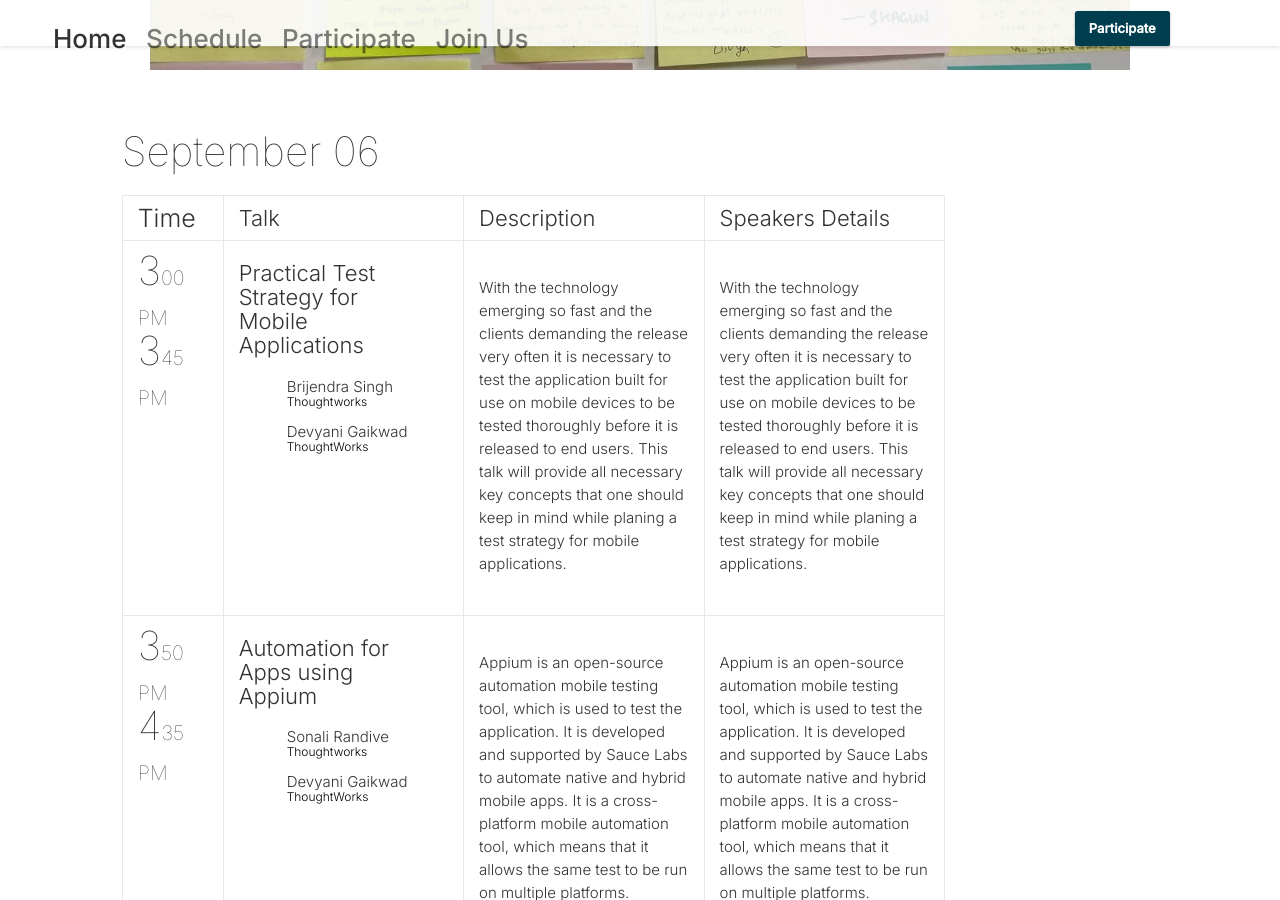
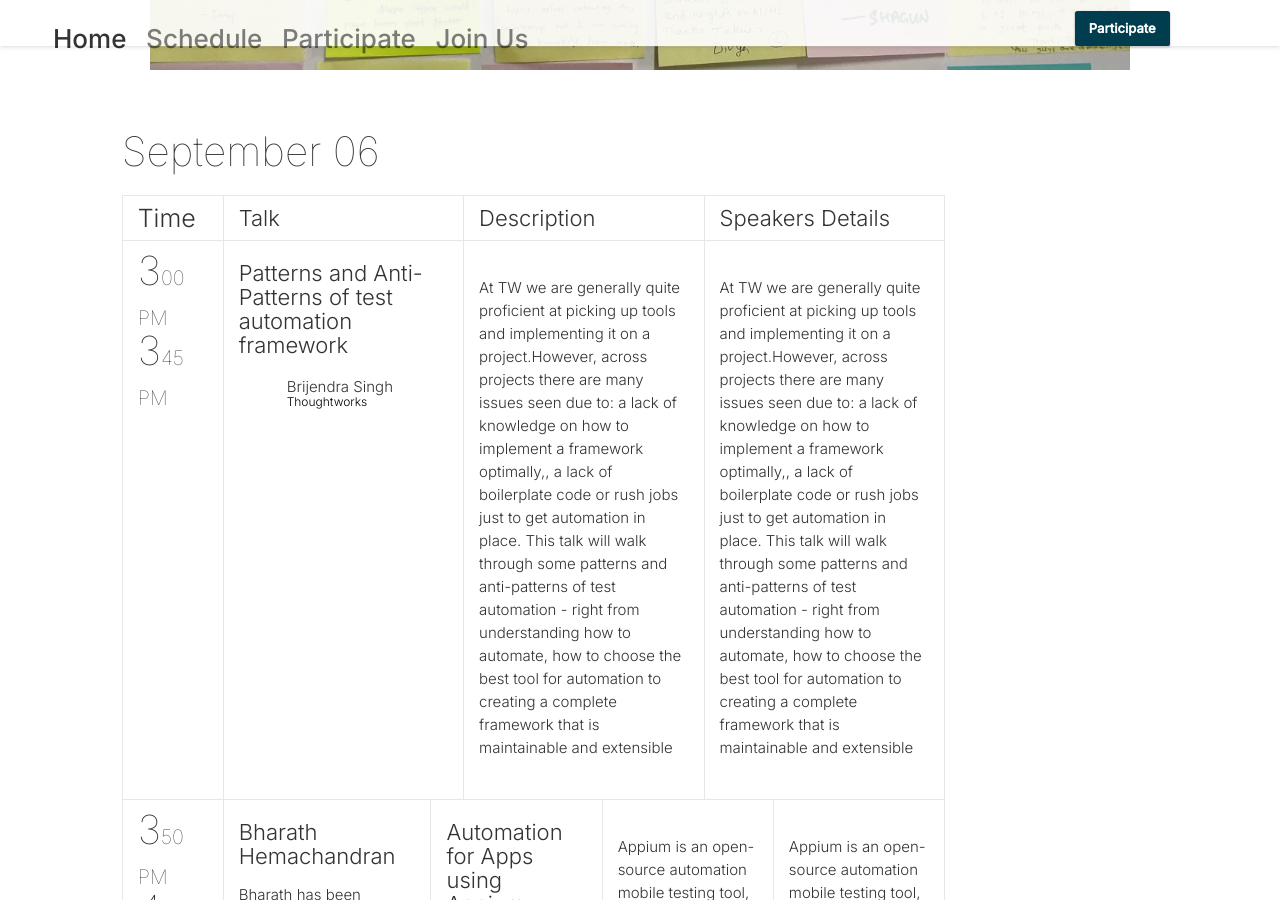
Before and after one commit to twpune/vodqa, a Jekyll site: the page built from index.html, in a window 1280 px wide and 900 px high, scrolled down 1733 px. Built offline with Jekyll 4.4.1, drawn with Linux system fonts in a browser that asks for light colours; nearby versions of some CDN libraries; comment, search, counter and statistics services are not loaded; some of the changed text lies outside the part shown.

Commit message:
Update sessions.yml

```diff
--- a/_data/sessions.yml
+++ b/_data/sessions.yml
@@ -1,8 +1,8 @@
 -
   id: 001
-  title: "Practical Test Strategy for Mobile Applications"
+  title: "Patterns and Anti-Patterns of test automation framework"
   subtype: workshop
-  speakers: [1, 2]
+  speakers: [1]
   language: en
   complexity: "Intermediate"
   video: ""
@@ -11,7 +11,13 @@
   title: ""
   place: ""
   service: true
-  description: "With the technology emerging so fast and the clients demanding the release very often it is necessary to test the application built for use on mobile devices to be tested thoroughly before it is released to end users. This talk will provide all necessary key concepts that one should keep in mind while planing a test strategy for mobile applications."
+  description: "At TW we are generally quite proficient at picking up tools and implementing it on a project.However, across projects there are many issues seen due to: a lack of knowledge on how to implement a framework optimally,, a lack of boilerplate code or rush jobs just to get automation in place. This talk will walk through some patterns and anti-patterns of test automation - right from understanding how to automate, how to choose the best tool for automation to creating a complete framework that is maintainable and extensible"
+-
+  id: 003
+  title: "Bharath Hemachandran"
+  place: ""
+  service: true
+  description: "Bharath has been working for over 16 yrs in the software industry in various roles from that of a developer to IT head of a real-estate company. He loves to look at technology with a business mindset and solve real world problems using tech. Currently the Ops lead for the Data & AI Service Line in India."
 -
   id: 003
   title: "Automation for Apps using Appium"
```
